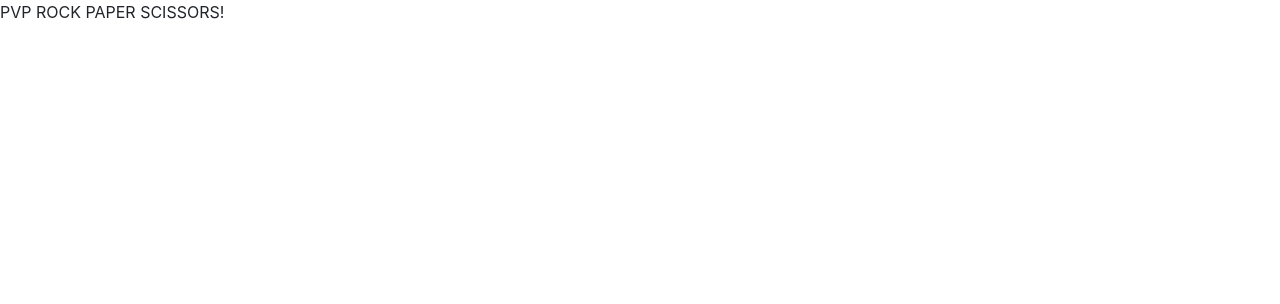
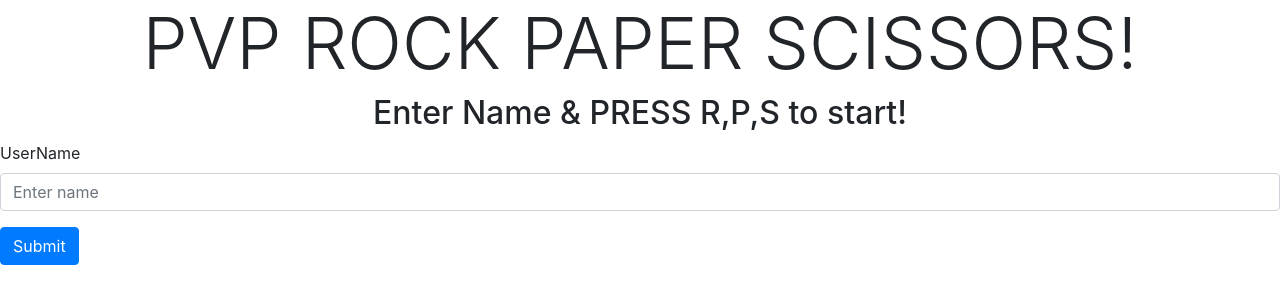
Before and after one commit to j0007/RPSMultiplayer, a plain HTML site: page index.html in a window 1280 px wide. Drawn offline with nearby package versions, Linux system fonts and the light colour scheme.

Commit message:
Trying to make this work?

```diff
--- a/index.html
+++ b/index.html
@@ -13,13 +13,27 @@
 <body>
 
   <div>
-    <p id="directions-text">PVP ROCK PAPER SCISSORS!</p>
+    <h1 class="text-center display-3">PVP ROCK PAPER SCISSORS!</h1>
+    <h2 class ="text-center" id="directions-text"> Enter Name & PRESS R,P,S to start!</h2>
+
+    <form>
+        <div class="form-group display-inline">
+                <label for="InputEmail1">UserName</label>
+                <input type="name" class="form-control" id="userName" placeholder="Enter name">
+            </div>
+                <button type="submit" class="btn btn-primary">Submit</button>
+          </form>
+
+        </div>
+
+    <div class="text-center mx-auto">
             <p id="userchoice-text"></p>
             <p id="opponentchoice-text"></p>
             <p id="wins-text"></p>
             <p id="losses-text"></p>
             <p id="ties-text"></p>
         </div>
+
 
   <script src="https://www.gstatic.com/firebasejs/5.5.8/firebase.js"></script>
   <script type="text/javascript" src="https://cdnjs.cloudflare.com/ajax/libs/jquery/3.2.1/jquery.min.js"></script>
```
Lines whose indentation alone changed are shown as unchanged.
